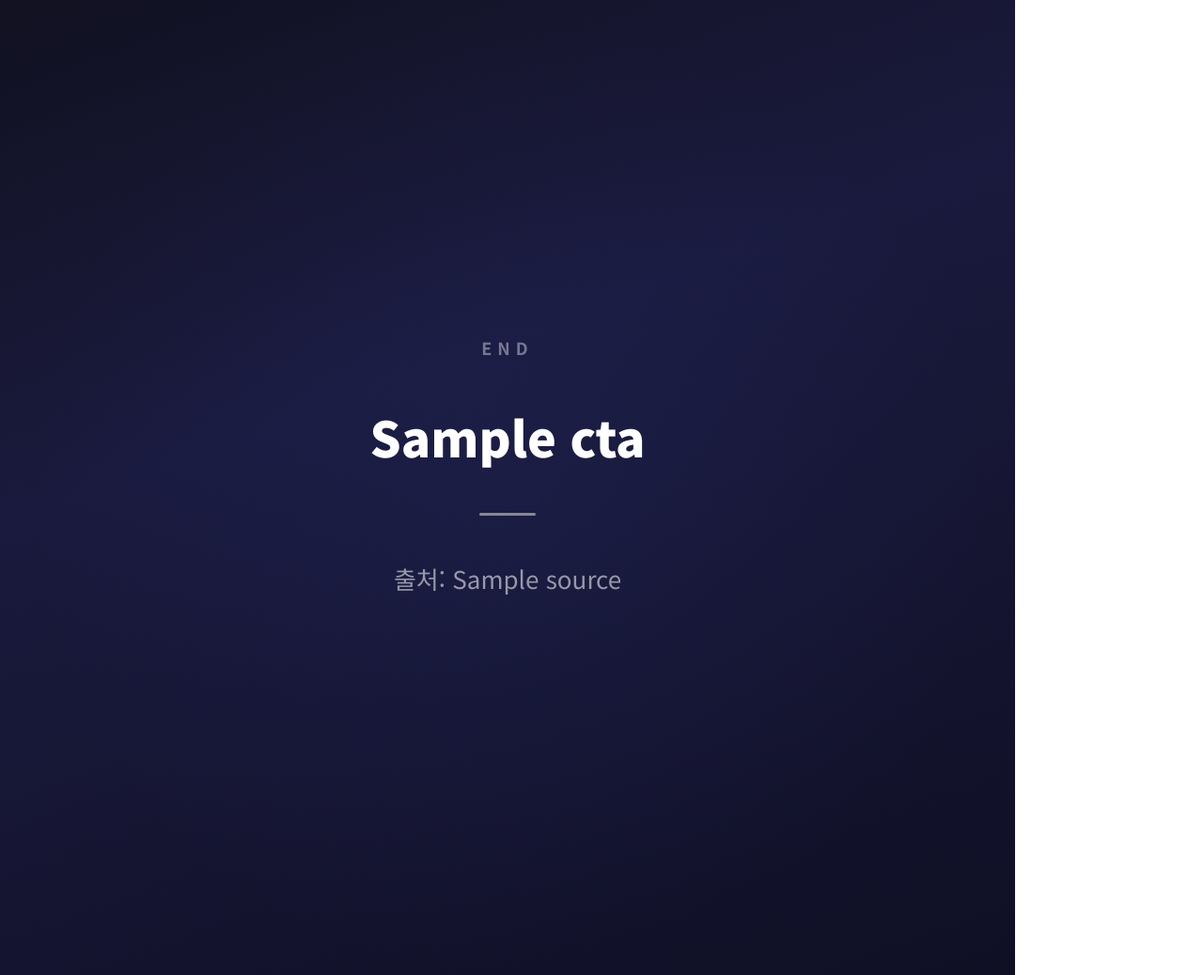
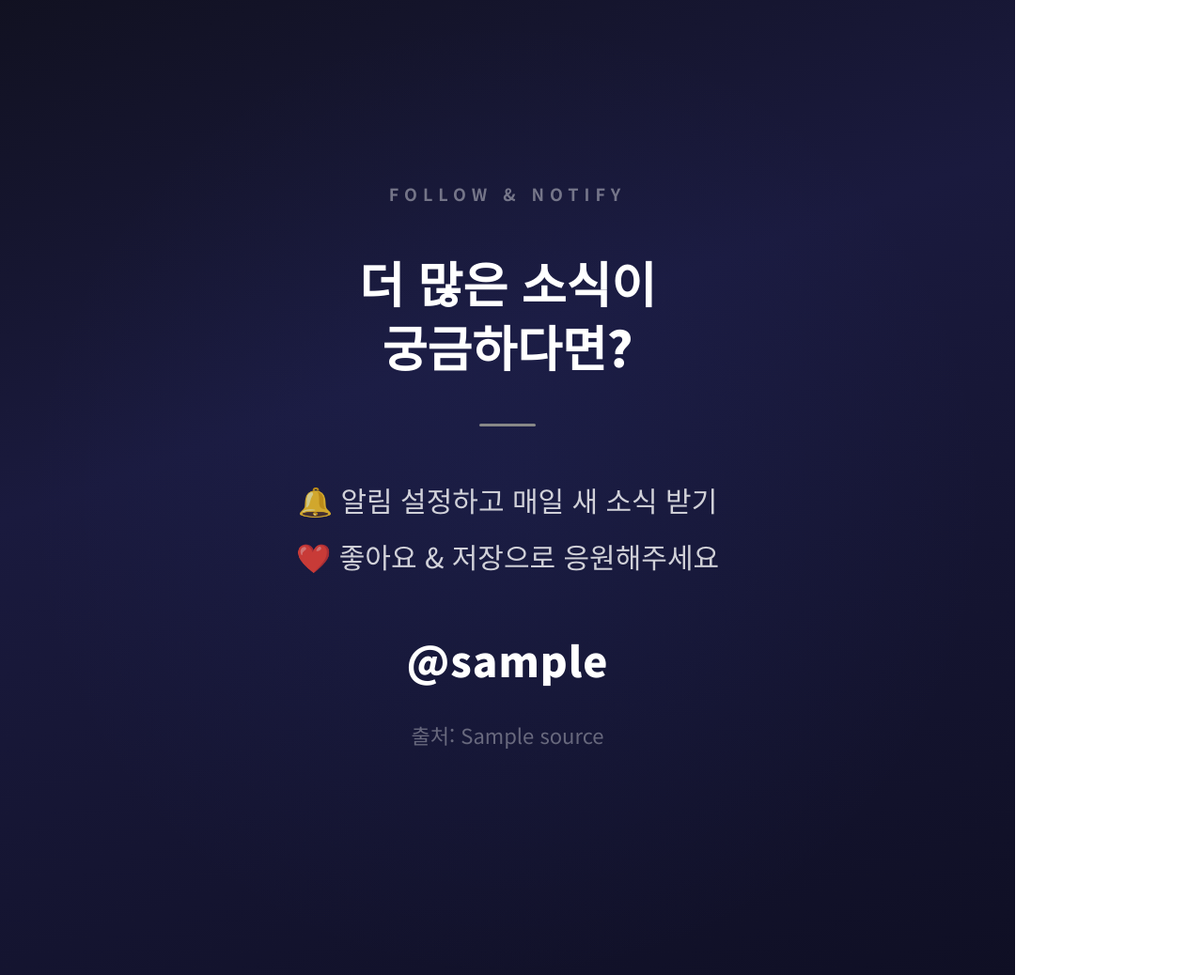
Before and after one commit to Achil7/Cardnews, a Python web app: template src/renderer/templates/card_outro.html in a window 1280 px wide. Shown: the part 143-1181 px from the top of the page at 94% size. Run offline with Jinja, Linux system fonts and the light colour scheme; the template is opened without the code that fills it: most values are stand-ins (such as "Sample title", 1, 10 or a date in 2020).

Commit message:
feat: 아웃트로 슬라이드 추가 — 팔로우/알림 유도 + 출처 표시
- 마지막 슬라이드에 팔로우/알림 CTA, 계정명, 출처 표시
- card_outro.html 템플릿 개선 + CSS 스타일 추가

Co-Authored-By: Claude Opus 4.6 <noreply@anthropic.com>

```diff
--- a/src/renderer/templates/card_outro.html
+++ b/src/renderer/templates/card_outro.html
@@ -7,9 +7,14 @@
 <body>
 <div class="card-outro">
   <div class="content">
-    <div class="end-tag">END</div>
-    <div class="cta">{{ cta }}</div>
+    <div class="end-tag">FOLLOW & NOTIFY</div>
+    <div class="cta">더 많은 소식이<br>궁금하다면?</div>
     <div class="divider" style="background: {{ accent_color }};"></div>
+    <div class="follow-guide">
+      <div class="follow-item">🔔 알림 설정하고 매일 새 소식 받기</div>
+      <div class="follow-item">❤️ 좋아요 & 저장으로 응원해주세요</div>
+    </div>
+    <div class="handle-big">@{{ handle }}</div>
     <div class="source-text">출처: {{ source }}</div>
   </div>
   <div class="footer">
--- a/src/renderer/templates/styles.css
+++ b/src/renderer/templates/styles.css
@@ -283,10 +283,28 @@ html, body {
   margin-bottom: 48px;
 }
 
+.card-outro .follow-guide {
+  margin-bottom: 48px;
+}
+
+.card-outro .follow-item {
+  font-size: 30px;
+  font-weight: 400;
+  line-height: 2;
+  opacity: 0.8;
+}
+
+.card-outro .handle-big {
+  font-size: 44px;
+  font-weight: 900;
+  letter-spacing: 1px;
+  margin-bottom: 32px;
+}
+
 .card-outro .source-text {
-  font-size: 26px;
+  font-size: 22px;
   font-weight: 400;
-  opacity: 0.55;
+  opacity: 0.35;
 }
 
 .card-outro .footer {
```
Also changed, not shown: src/renderer/render.py (+14 -1 lines).
